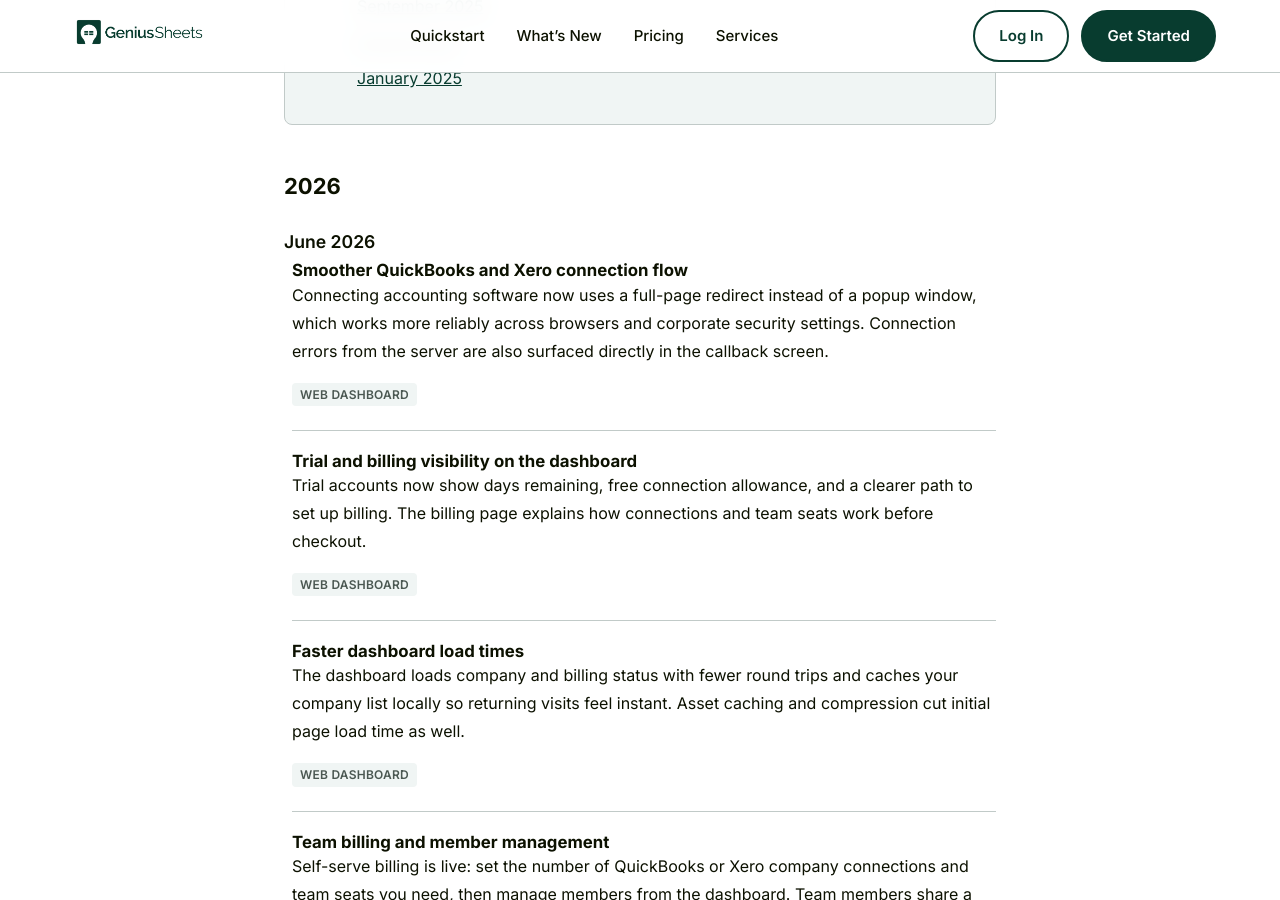
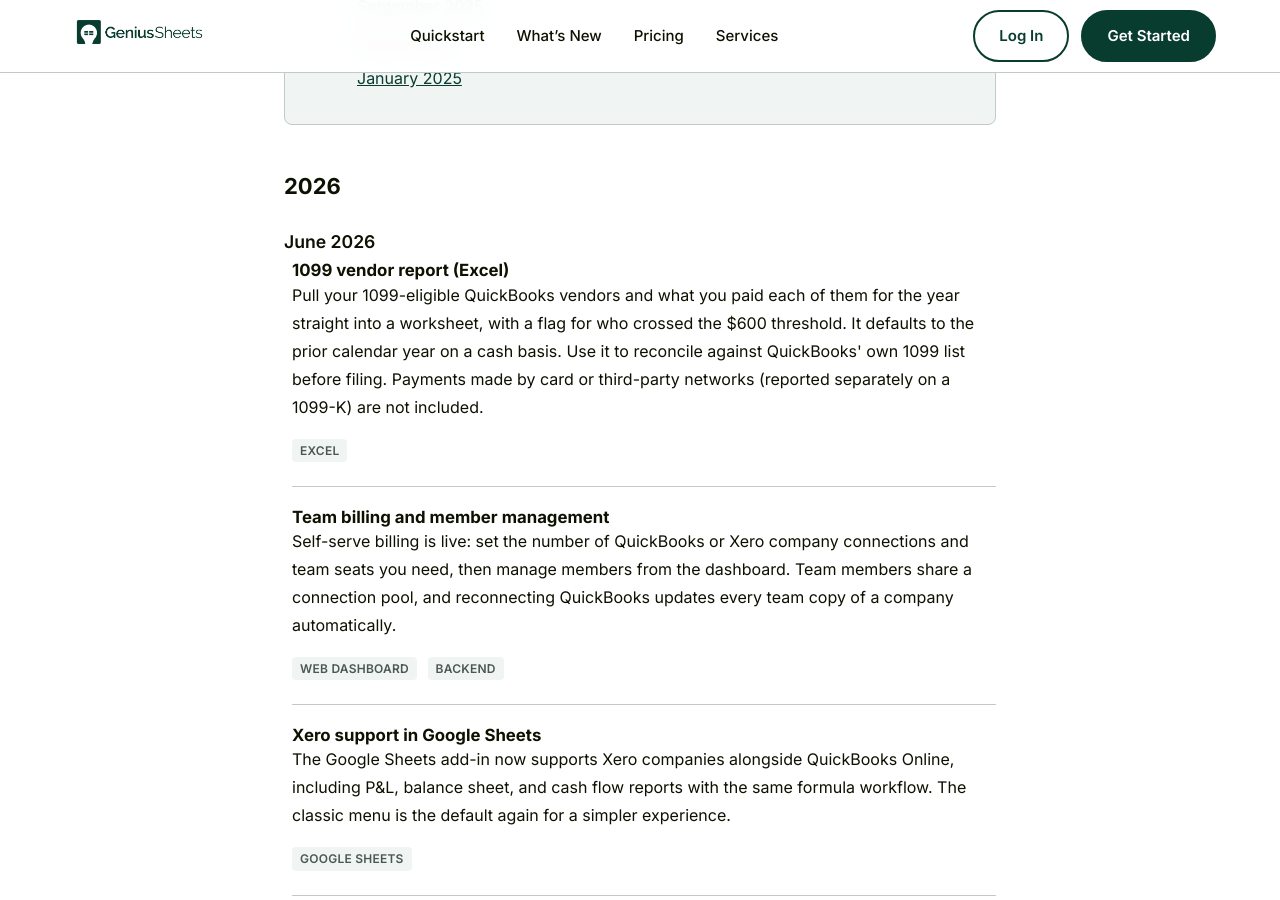
Before and after one commit to GeniusSheets/gs_site, a Jekyll site: the page built from whats-new.html, in a window 1280 px wide and 900 px high, scrolled down 717 px. Built offline with Jekyll 4.4.1, drawn with Linux system fonts in a browser that asks for light colours; some of the changed text lies outside the part shown.

Commit message:
whats-new: add 1099 vendor report (Excel)
Announce the Phase 1 1099 vendor-payment report. Regenerated _data/whats_new.json
from the canonical markdown (also prunes 4 stale entries no longer in whats_new.md).

Co-Authored-By: Claude Opus 4.8 (1M context) <noreply@anthropic.com>

```diff
--- a/_data/whats_new.json
+++ b/_data/whats_new.json
@@ -10,25 +10,11 @@
           "id": "june-2026",
           "items": [
             {
-              "title": "Smoother QuickBooks and Xero connection flow",
+              "title": "1099 vendor report (Excel)",
               "platforms": [
-                "Web dashboard"
+                "Excel"
               ],
-              "body_html": "<p>Connecting accounting software now uses a full-page redirect instead of a popup window, which works more reliably across browsers and corporate security settings. Connection errors from the server are also surfaced directly in the callback screen.</p>"
-            },
-            {
-              "title": "Trial and billing visibility on the dashboard",
-              "platforms": [
-                "Web dashboard"
-              ],
-              "body_html": "<p>Trial accounts now show days remaining, free connection allowance, and a clearer path to set up billing. The billing page explains how connections and team seats work before checkout.</p>"
-            },
-            {
-              "title": "Faster dashboard load times",
-              "platforms": [
-                "Web dashboard"
-              ],
-              "body_html": "<p>The dashboard loads company and billing status with fewer round trips and caches your company list locally so returning visits feel instant. Asset caching and compression cut initial page load time as well.</p>"
+              "body_html": "<p>Pull your 1099-eligible QuickBooks vendors and what you paid each of them for the year straight into a worksheet, with a flag for who crossed the $600 threshold. It defaults to the prior calendar year on a cash basis. Use it to reconcile against QuickBooks' own 1099 list before filing. Payments made by card or third-party networks (reported separately on a 1099-K) are not included.</p>"
             },
             {
               "title": "Team billing and member management",
@@ -162,13 +148,6 @@
                 "Google Sheets"
               ],
               "body_html": "<p><code>GS.IS.RANGE</code>, <code>GS.BS.RANGE</code>, and <code>GS.CF.RANGE</code> (and underscore variants) let you pass ranges of categories or dates and get a 2D array back in one formula call.</p>"
-            },
-            {
-              "title": "Trial company limit",
-              "platforms": [
-                "Web dashboard"
-              ],
-              "body_html": "<p>Trial accounts can connect up to two QuickBooks Online companies. Upgrade to a paid plan to add more connections.</p>"
             }
           ]
         },
```
Also changed, not shown: whats_new.md (+5 -0 lines).
